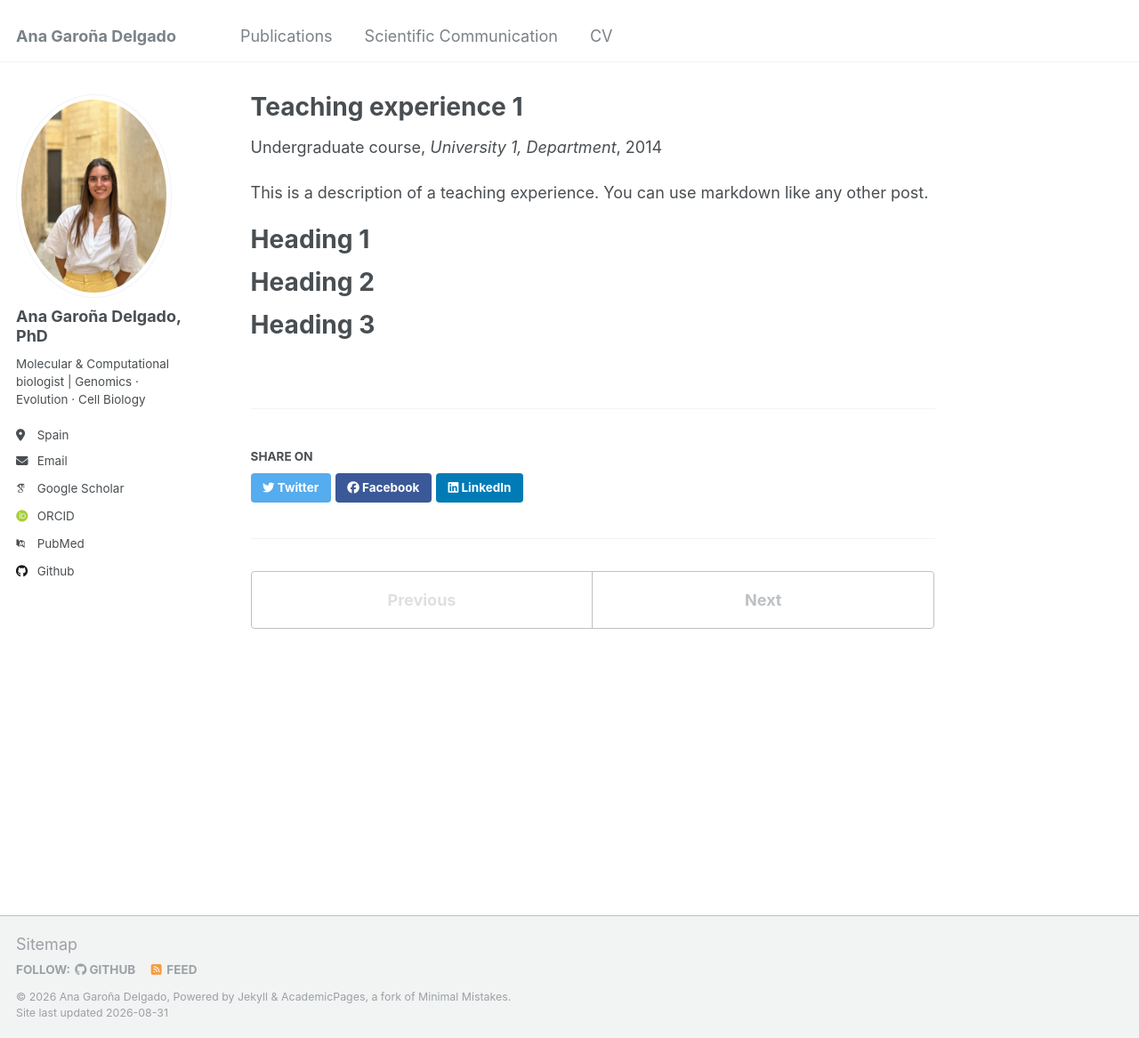
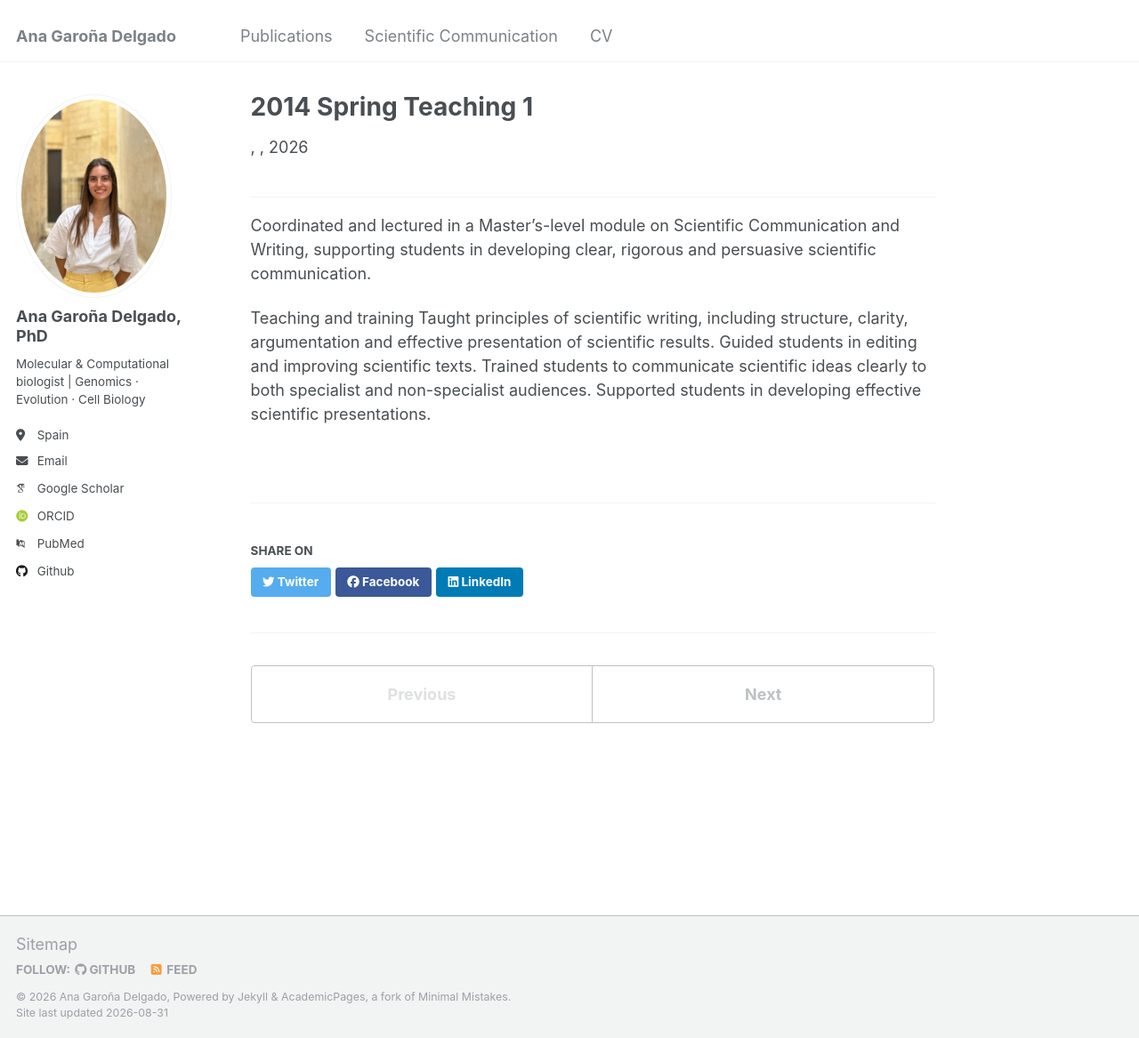
Before and after one commit to anagarona/anagarona.github.io, a Jekyll site: the page built from _teaching/2014-spring-teaching-1.md, in a window 1280 px wide and 1167 px high. Shown: the whole window at 89% size. Built offline with Jekyll 4.4.1, drawn with Linux system fonts in a browser that asks for light colours; some web fonts are replaced.

Commit message:
Update 2014-spring-teaching-1.md

```diff
--- a/_teaching/2014-spring-teaching-1.md
+++ b/_teaching/2014-spring-teaching-1.md
@@ -1,20 +1,8 @@
 ---
-title: "Teaching experience 1"
-collection: teaching
-type: "Undergraduate course"
-permalink: /teaching/2014-spring-teaching-1
-venue: "University 1, Department"
-date: 2014-01-01
-location: "City, Country"
----
+Coordinated and lectured in a Master's-level module on Scientific Communication and Writing, supporting students in developing clear, rigorous and persuasive scientific communication.
 
-This is a description of a teaching experience. You can use markdown like any other post.
-
-Heading 1
-======
-
-Heading 2
-======
-
-Heading 3
-======
+Teaching and training
+Taught principles of scientific writing, including structure, clarity, argumentation and effective presentation of scientific results.
+Guided students in editing and improving scientific texts.
+Trained students to communicate scientific ideas clearly to both specialist and non-specialist audiences.
+Supported students in developing effective scientific presentations.
```
